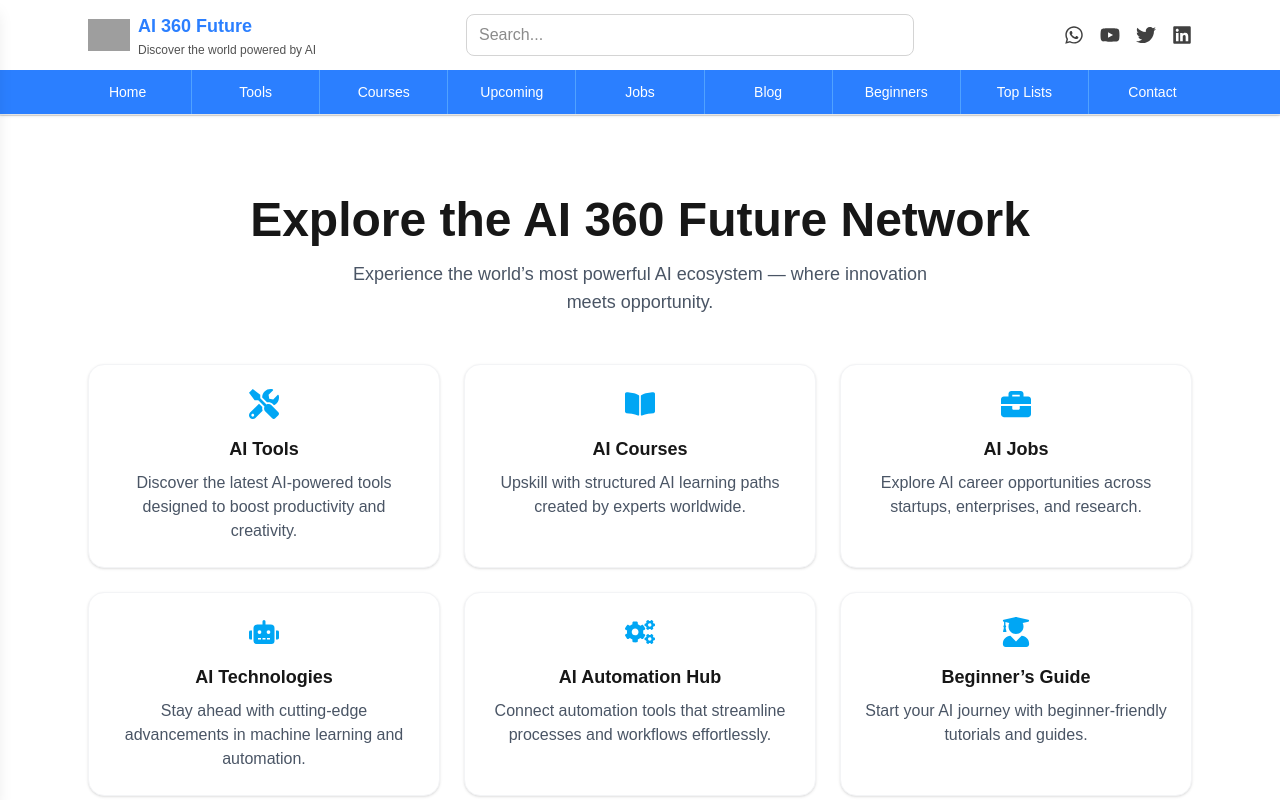
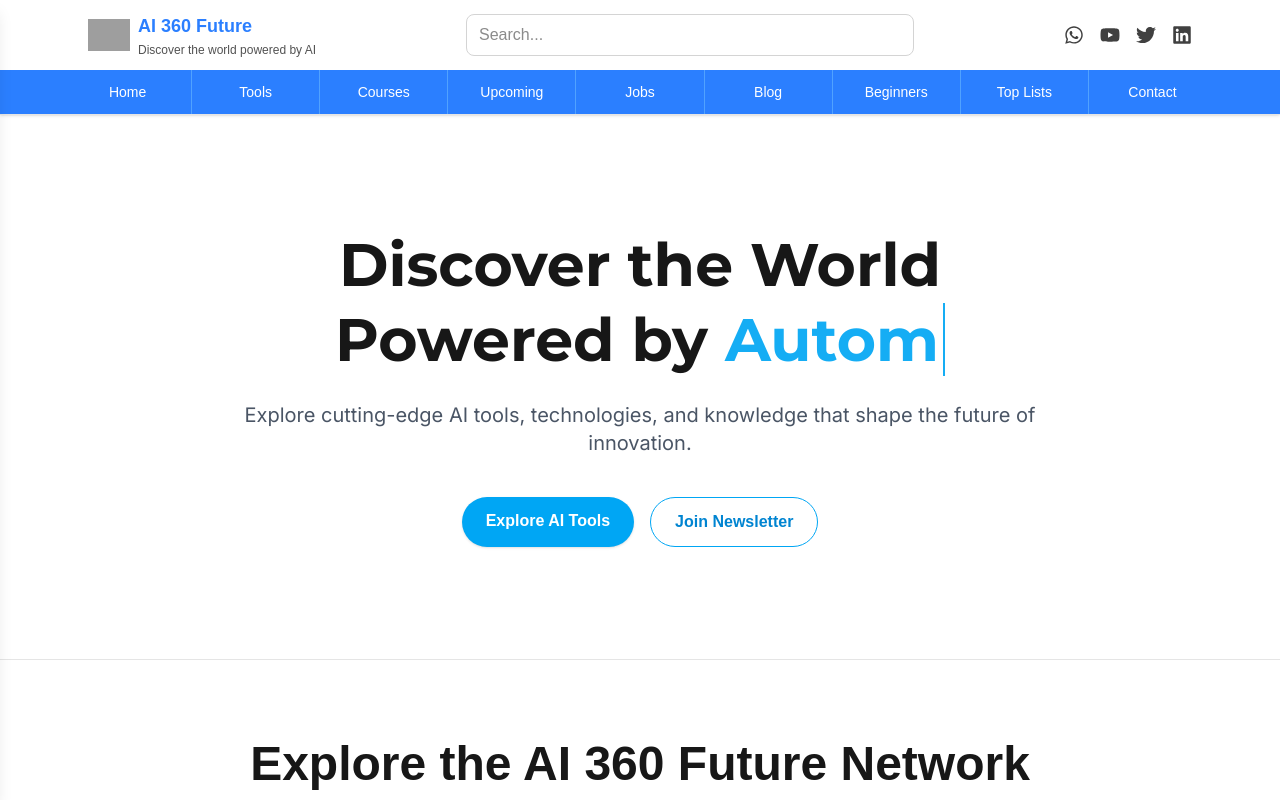
Before and after one commit to ai360futureworld/ai360futureworld, a Next.js app: page / in a window 1280 px wide. Shown: the top 800 px of the page. Built offline with nearby package versions, Linux system fonts and the light colour scheme; grey boxes are pictures that could not be loaded.

Commit message:
Added Hero Section with typewriter effect

```diff
--- a/app/page.tsx
+++ b/app/page.tsx
@@ -1,8 +1,10 @@
 import ExploreNetwork from "@/components/ExploreNetwork";
+import HeroSection from "@/components/HeroSection";
 
 export default function Home() {
   return (
     <main className="min-h-screen bg-gray-50">
+      <HeroSection />
       <ExploreNetwork />
     </main>
   );
--- /dev/null
+++ b/components/HeroSection.tsx
@@ -0,0 +1,73 @@
+"use client";
+import { useEffect, useState } from "react";
+import Link from "next/link";
+
+const HeroSection = () => {
+  const words = [
+    "Artificial Intelligence",
+    "Automation",
+    "Machine Learning",
+    "Neural Networks",
+  ];
+  const [index, setIndex] = useState(0);
+  const [displayText, setDisplayText] = useState("");
+  const [isDeleting, setIsDeleting] = useState(false);
+
+  // Typewriter effect logic
+  useEffect(() => {
+    const currentWord = words[index];
+    const speed = isDeleting ? 50 : 120;
+
+    const timeout = setTimeout(() => {
+      setDisplayText((prev) =>
+        isDeleting
+          ? currentWord.substring(0, prev.length - 1)
+          : currentWord.substring(0, prev.length + 1)
+      );
+
+      if (!isDeleting && displayText === currentWord) {
+        setTimeout(() => setIsDeleting(true), 1000);
+      } else if (isDeleting && displayText === "") {
+        setIsDeleting(false);
+        setIndex((prev) => (prev + 1) % words.length);
+      }
+    }, speed);
+
+    return () => clearTimeout(timeout);
+  }, [displayText, isDeleting, index]);
+
+  return (
+    <section className="bg-white py-28 px-6 md:px-12 text-center">
+      <div className="max-w-4xl mx-auto">
+        <h1 className="text-4xl md:text-6xl font-extrabold text-neutral-900 leading-tight mb-6 font-[Montserrat]">
+          Discover the World Powered by{" "}
+          <span className="text-sky-500 border-r-2 border-sky-500 pr-1 animate-pulse">
+            {displayText}
+          </span>
+        </h1>
+
+        <p className="text-gray-600 text-lg md:text-xl mb-10 font-[Inter]">
+          Explore cutting-edge AI tools, technologies, and knowledge that shape
+          the future of innovation.
+        </p>
+
+        <div className="flex justify-center gap-4 flex-wrap">
+          <Link
+            href="#tools"
+            className="bg-sky-500 hover:bg-sky-600 text-white font-semibold px-6 py-3 rounded-full shadow-sm transition duration-200"
+          >
+            Explore AI Tools
+          </Link>
+          <Link
+            href="#newsletter"
+            className="border border-sky-500 text-sky-600 hover:bg-sky-50 font-semibold px-6 py-3 rounded-full transition duration-200"
+          >
+            Join Newsletter
+          </Link>
+        </div>
+      </div>
+    </section>
+  );
+};
+
+export default HeroSection;
```
